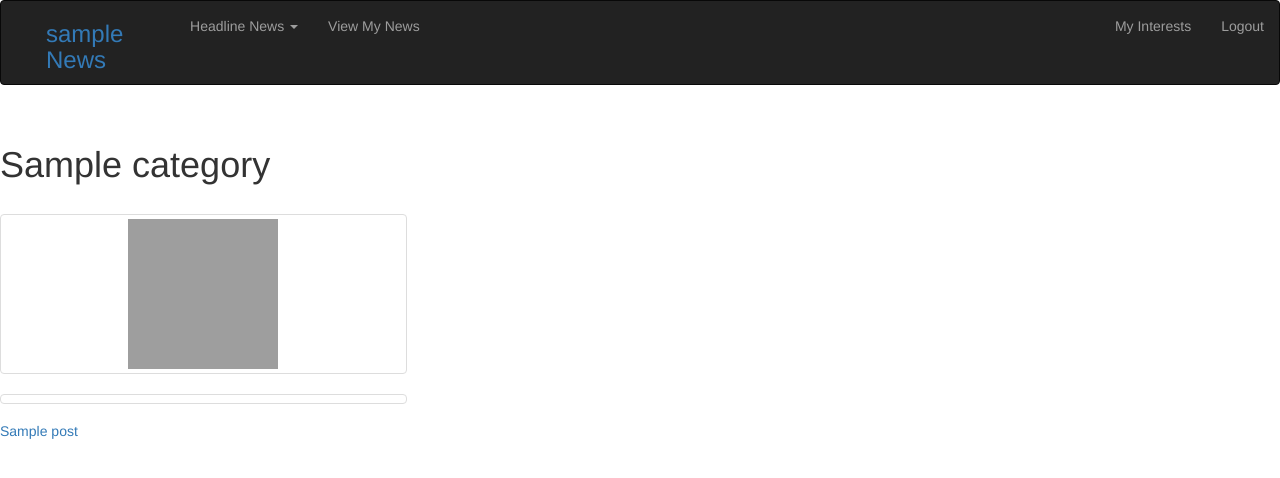
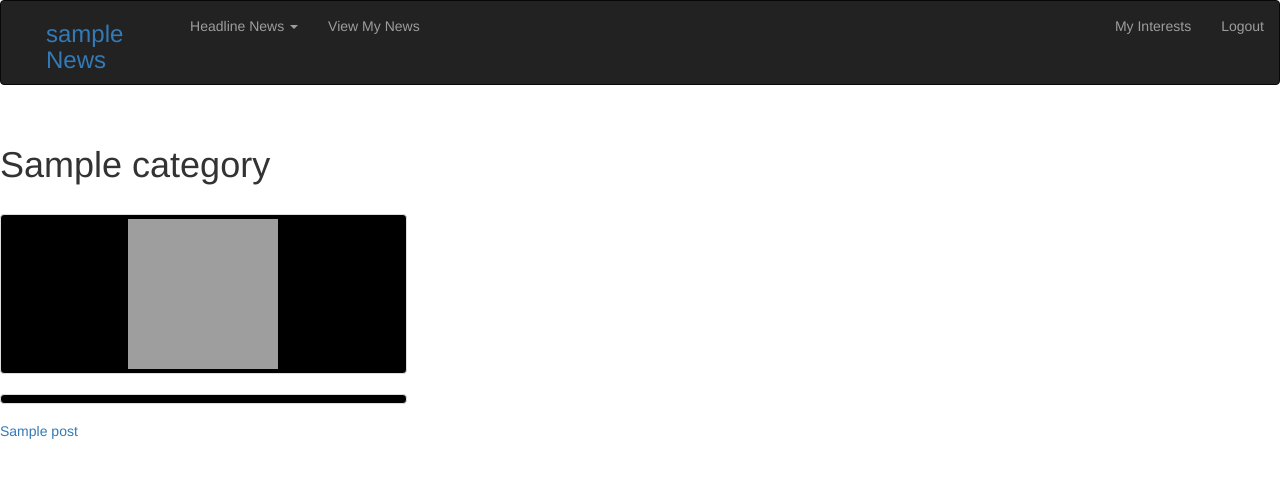
Before and after one commit to loribard/personalized_news.mainrepo, a Flask app: template templates/thenews.html in a window 1280 px wide. Shown: the top 478 px of the page. Run offline with Flask 2, Linux system fonts and the light colour scheme; the visitor is signed in with stand-in values (Sample User, id 1); tables that the repository leaves empty hold one stand-in row (values such as "Sample post"); the template is opened without the code that fills it: most values are stand-ins (such as "Sample title", 1, 10 or a date in 2020); parts of the project's set-up code (start-up, migrations or seed data) failed here and were passed over; some libraries are stand-ins or nearby versions; grey boxes are pictures that could not be loaded.

Commit message:
minor changes to make seeing your personal news even better

```diff
--- a/templates/thenews.html
+++ b/templates/thenews.html
@@ -5,7 +5,7 @@
 
 
 
-<br<div class="container">
+<br<div  class="container">
 {% for category, posts in dictionary_to_unpack_in_html.iteritems() %}
     <h1>{{category}}</h1><br>
 
@@ -17,12 +17,12 @@
 
 
     {% if post["preview_image"] %}
-        <a href='{{post["preview_image"]}}' class="thumbnail">
+        <a href='{{post["preview_image"]}}' style="background-color:black;" class="thumbnail">
 
         <img src='{{post["thumbnail"]}}' style="width:150px;height:150px">
         </a>
     {% else %}
-        <a href="http://www.planetoons.com/img/6100-t.jpg" class="thumbnail">
+        <a href="http://www.planetoons.com/img/6100-t.jpg" style="background-color:black";  class="thumbnail">
         <img src="http://www.planetoons.com/img/6100-t.jpg" style="width:150px;height:150px"
         </a>
     {% endif %}
```
